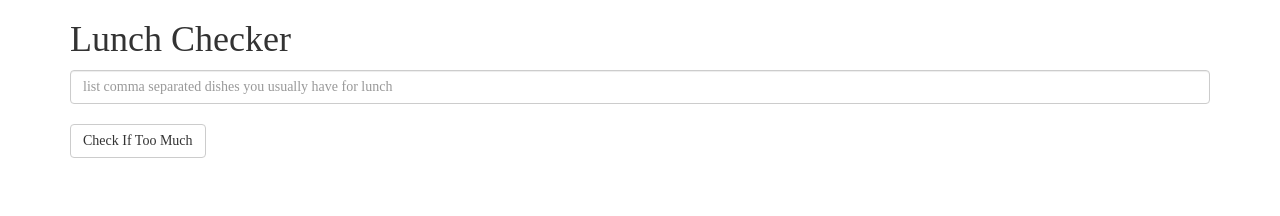
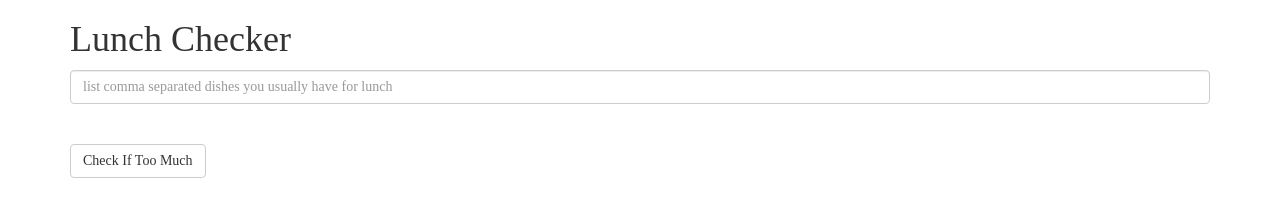
Before and after one commit to Harshini1999/coursera-projectsrepo, a plain HTML site: page module1-solution/index.html in a window 1280 px wide. Drawn offline with Linux system fonts and the light colour scheme.

Commit message:
Update index.html

```diff
--- a/module1-solution/index.html
+++ b/module1-solution/index.html
@@ -18,7 +18,7 @@
           <div>
             <input id="lunch-menu" type="text" ng-model="lunchlist"
              placeholder="list comma separated dishes you usually have for lunch"
-             class="form-control"><br>
+             class="form-control"><br><br>
           </div>
          <div class="form-group">
              <button class="btn btn-default" ng-click="checkData();">Check If Too Much</button>
```
